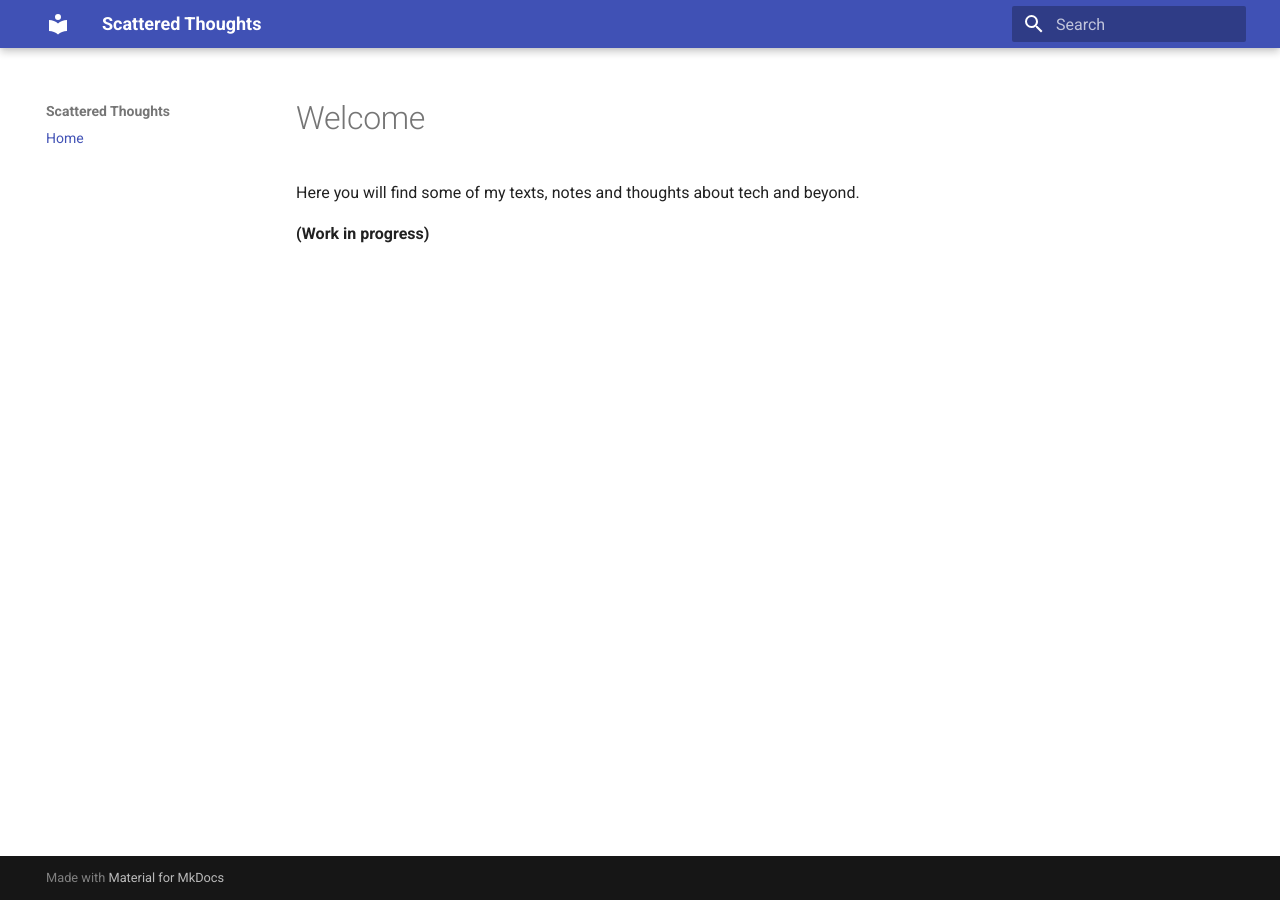
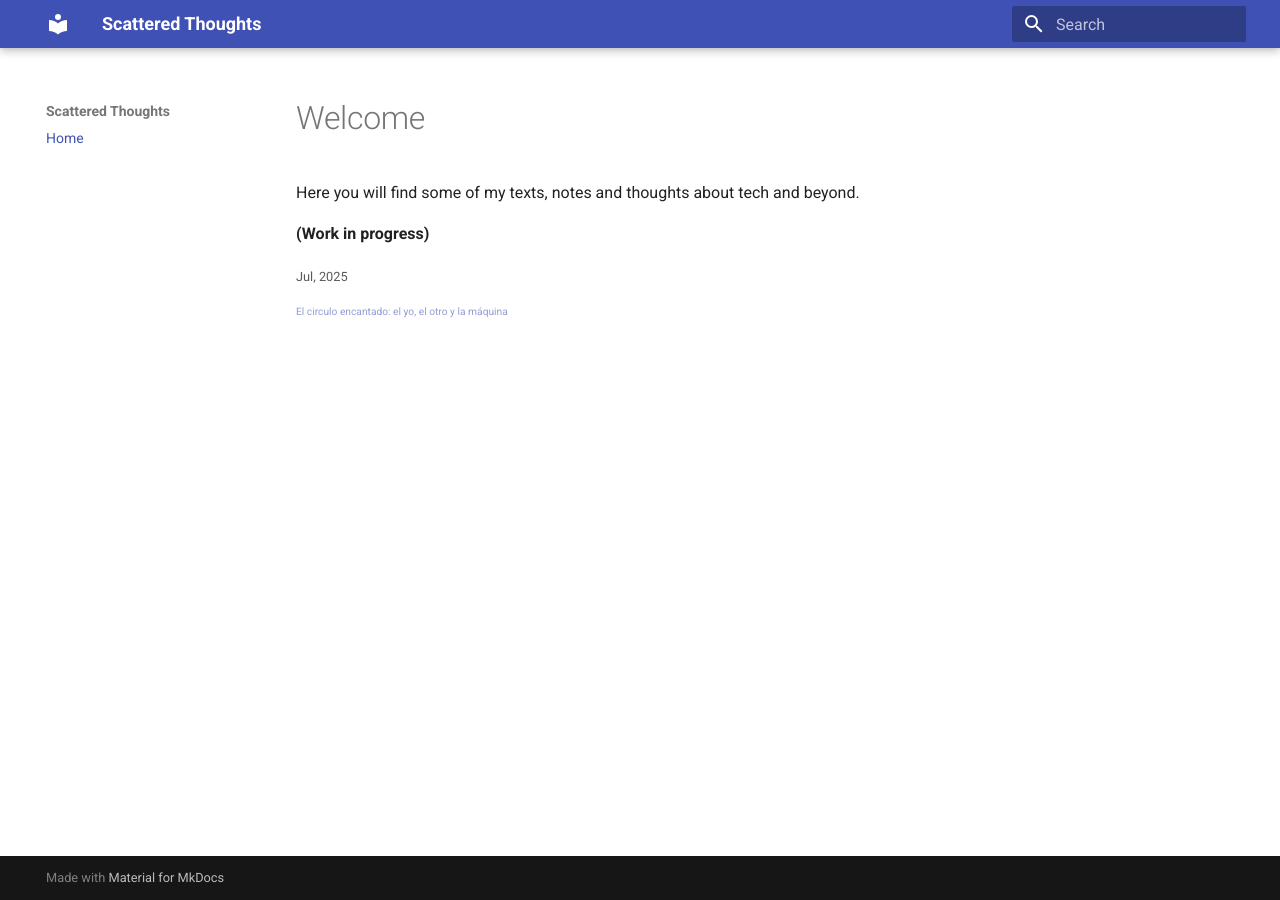
Before and after one commit to vale-f/Scattered-Thoughts, an MkDocs documentation site: the page built from docs/index.md, in a window 1280 px wide. Built offline with MkDocs 1.6.1 and Material for MkDocs 9.7.7, drawn with Linux system fonts in a browser that asks for light colours.

Commit message:
Add text and style changes to index.md

```diff
--- a/docs/index.md
+++ b/docs/index.md
@@ -2,3 +2,8 @@
 Here you will find some of my texts, notes and thoughts about tech and beyond.
 
 **(Work in progress)**
+
+
+<small>Jul, 2025<small>
+
+[El circulo encantado: el yo, el otro y la máquina](docs/articles/circulo-encantado.md)
```
Also changed, not shown: docs/articles/circulo-encantado.md (added, +1 -0 lines).
